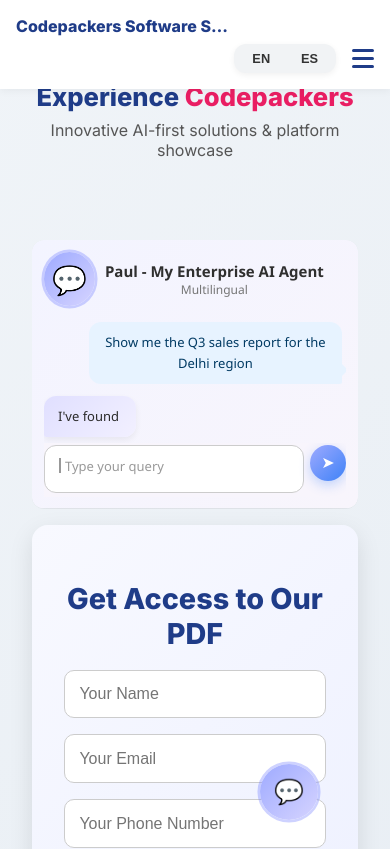
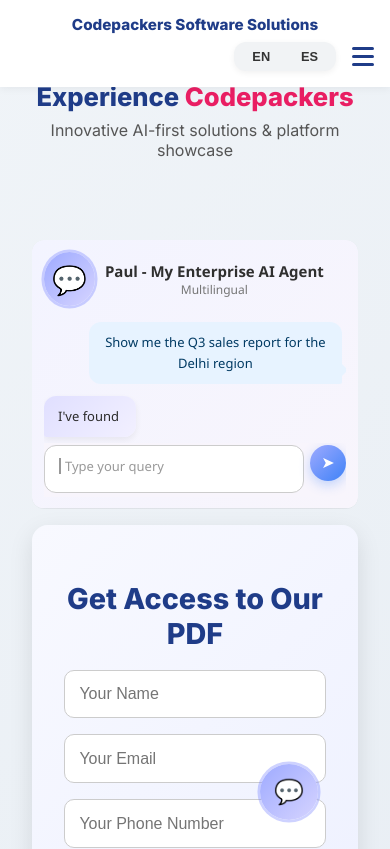
Before and after one commit to Samarth2486/Codepackers, a React (Create React App) app in the folder media-carousel-app/: page / in a window 390 px wide. Shown: the top 849 px of the page. Built offline with nearby package versions, Linux system fonts and the light colour scheme; no server answers.

Commit message:
further changes

```diff
--- a/media-carousel-app/src/components/Navbar/Navbar.css
+++ b/media-carousel-app/src/components/Navbar/Navbar.css
@@ -28,7 +28,7 @@
 /* Logo */
 .navbar-logo {
   font-weight: 800;
-  font-size: 1.35rem;
+  font-size: 0.88rem;
   color: #1f3c88;
   cursor: pointer;
   transition: all 0.3s ease-in-out;
@@ -36,6 +36,7 @@
   text-overflow: ellipsis;
   white-space: nowrap;
   max-width: 60%;
+  line-height: 1.2;
 }
 
 /* Desktop Links */
@@ -110,7 +111,10 @@
 /* Responsive */
 @media screen and (max-width: 768px) {
   .navbar-logo {
-    font-size: 1rem; /* Shrink the brand on smaller screens */
+    font-size: 0.95rem; /* Shrink the brand on smaller screens */
+    max-width: 100%;
+    text-align: center;
+    white-space: normal;
   }
   .navbar-links {
     display: none;
@@ -187,3 +191,8 @@
   gap: 1rem;
   flex-wrap: wrap; /* ensures wrap on mobile */
 }
+.navbar-top {
+  width: 100%;
+  display: flex;
+  justify-content: center;
+}
--- a/media-carousel-app/src/components/Navbar/Navbar.jsx
+++ b/media-carousel-app/src/components/Navbar/Navbar.jsx
@@ -21,6 +21,8 @@
   return (
     <nav className="navbar">
       <div className="navbar-container">
+        {/* Top row: Brand full width centered */}
+        <div className="navbar-top">
           <div
             className="navbar-logo"
             onClick={() => scrollToSection('hero')}
@@ -30,8 +32,9 @@
               {t('brand')}
             </span>
           </div>
+        </div>
 
-        {/* ✅ Grouping right-side items */}
+        {/* Second row: Right side icons */}
         <div className="navbar-right">
           <div className="navbar-links">
             <button onClick={() => scrollToSection('hero')}>{t('navbar.home')}</button>
```
Lines whose indentation alone changed are shown as unchanged.
